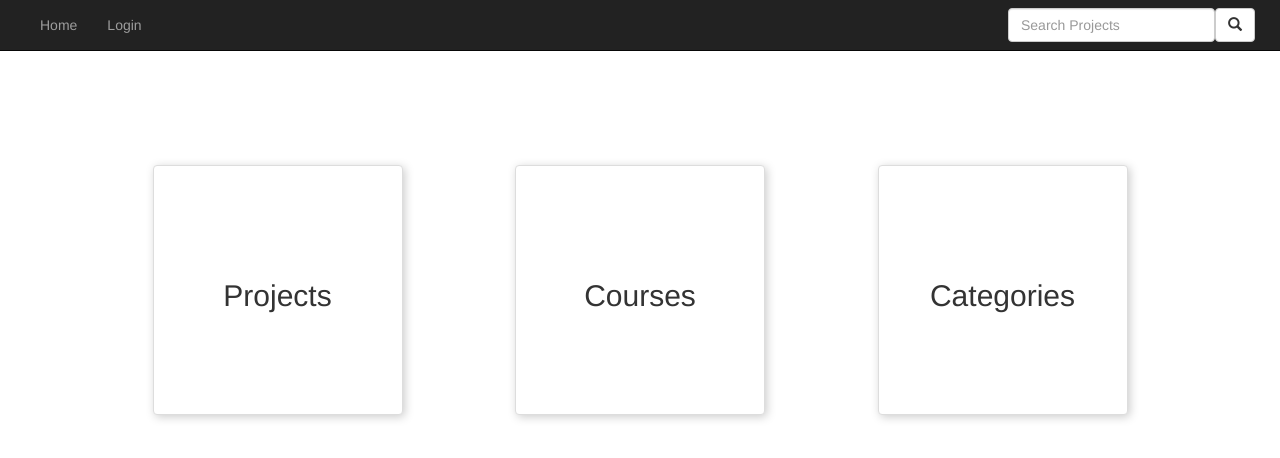
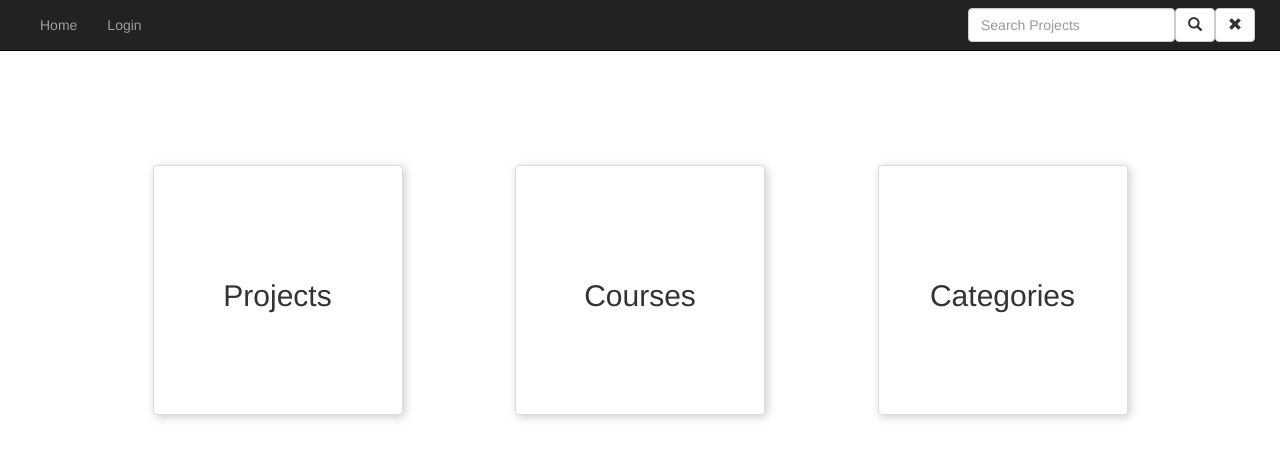
Before and after one commit to johnsonj561/Project-Portfolio, an Angular app: page /home in a window 1280 px wide. Shown: the top 458 px of the page. Built offline with nearby package versions, Linux system fonts and the light colour scheme.

Commit message:
Added clear search button to navbar

```diff
--- a/src/app/components/navbar/navbar.component.html
+++ b/src/app/components/navbar/navbar.component.html
@@ -21,6 +21,8 @@
         </div>
         <button type="submit" (click)="search(query)" class="btn btn-default">
           <span class="glyphicon glyphicon-search" aria-hidden="true"></span></button>
+        <button (click)="clearSearch()" class="btn btn-default">
+          <span class="glyphicon glyphicon-remove" aria-hidden="true"></span></button>
       </form>
     </div>
   </div>
--- a/src/app/components/navbar/navbar.component.ts
+++ b/src/app/components/navbar/navbar.component.ts
@@ -41,4 +41,10 @@ export class NavbarComponent implements OnInit {
       });
   }
 
+  clearSearch(): void {
+    this.searchService.announceSearchResults({
+      success: false
+    });
+  }
+
 }
```
